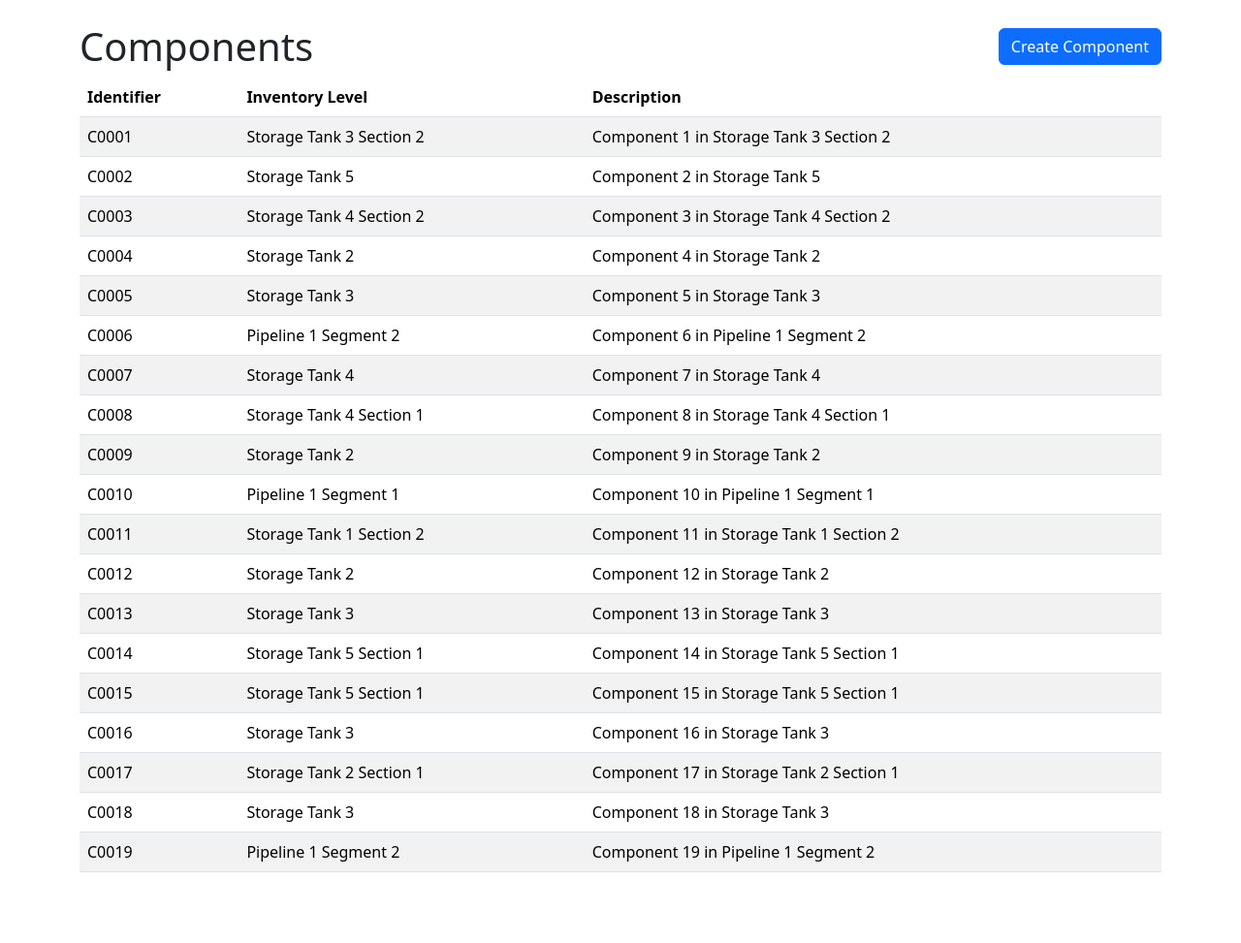
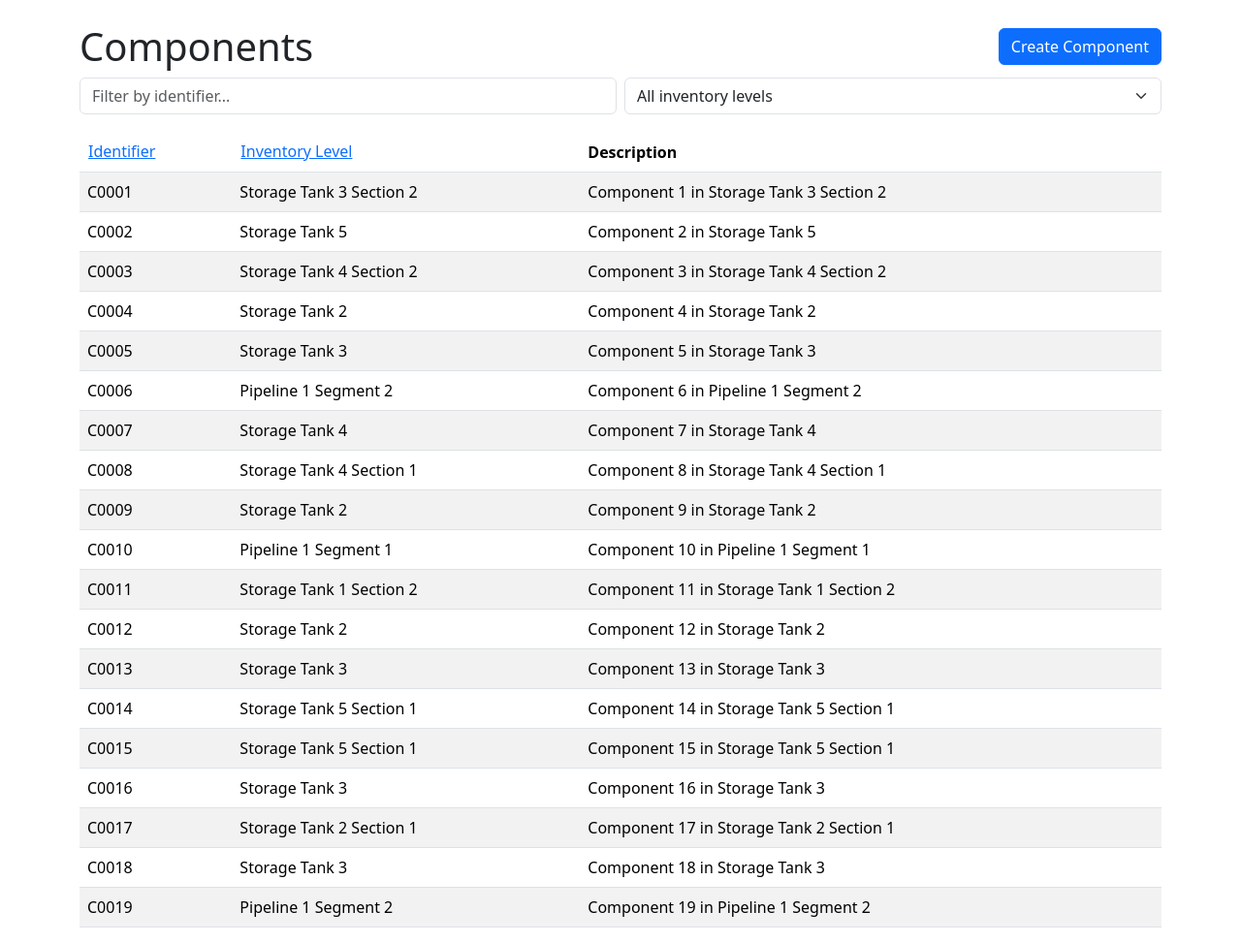
Before and after one commit to JakubJagielski/inventory-managment-app, a Django app: page /components/ in a window 1280 px wide. Shown: the whole page at 97% size. Before the commit the page ends 900 px from the top, so only its background shows below. Run offline with Django 5.2, Linux system fonts and the light colour scheme; data comes from the database, SQL or seed files in the repository; some libraries are stand-ins or nearby versions.

Commit message:
additive filters

```diff
--- a/src/atmio/inventory/templates/atmio/inventory/component_list.html
+++ b/src/atmio/inventory/templates/atmio/inventory/component_list.html
@@ -3,39 +3,99 @@
 <head>
   <meta charset="UTF-8">
   <title>Components</title>
+
+  <!-- HTMX -->
   <script src="https://unpkg.com/htmx.org@1.9.11"></script>
+
+  <!-- Bootstrap -->
   <link href="https://cdn.jsdelivr.net/npm/bootstrap@5.3.2/dist/css/bootstrap.min.css" rel="stylesheet">
   <script src="https://cdn.jsdelivr.net/npm/bootstrap@5.3.2/dist/js/bootstrap.bundle.min.js"></script>
-
 </head>
 <body>
+
 <div class="container mt-4">
-<!-- Title (with create new component button) -->
+
+  <!-- Title + Create button -->
   <h1 class="d-flex justify-content-between align-items-center">
     Components
     <button class="btn btn-primary"
             hx-get="{% url 'component_create' %}"
             hx-target="#create-component-modal .modal-content"
-        hx-trigger="click"
             data-bs-toggle="modal"
             data-bs-target="#create-component-modal">
       Create Component
     </button>
   </h1>
-    <div id="create-component-modal" class="modal fade" tabindex="-1" aria-hidden="true">
+
+  <!-- Modal container -->
+  <div id="create-component-modal" class="modal fade" tabindex="-1">
     <div class="modal-dialog modal-lg modal-dialog-centered">
       <div class="modal-content">
+        <!-- HTMX injects form here -->
       </div>
     </div>
   </div>
 
+  <!-- 🔑 Wrap filters in a form -->
+  <form id="filters-form"
+        hx-get="{% url 'component_table' %}"
+        hx-target="#component-table-body"
+        hx-trigger="input delay:200ms, change">
+    <div class="row mb-3 g-2">
+      <div class="col-md-6">
+        <input type="text"
+               name="filter_identifier"
+               class="form-control"
+               placeholder="Filter by identifier..."
+               value="{{ current_filter_identifier|default:'' }}">
+      </div>
+
+      <div class="col-md-6">
+        <select name="filter_inventory_level" class="form-select">
+          <option value="">All inventory levels</option>
+          {% for lvl in inventory_levels %}
+            <option value="{{ lvl.id }}"
+              {% if lvl.id|stringformat:"s" == current_inventory_level %}selected{% endif %}>
+              {{ lvl.name }}
+            </option>
+          {% endfor %}
+        </select>
+      </div>
+    </div>
+  </form>
 
   <!-- Table -->
   <table class="table table-striped">
     <thead>
       <tr>
-      <th hx-get="{% url 'component_table' %}?sort=identifier" hx-trigger="click" hx-target="#component-table-body" hx-swap="innerHTML">Identifier</th>
-      <th hx-get="{% url 'component_table' %}?sort=inventory_level" hx-trigger="click" hx-target="#component-table-body" hx-swap="innerHTML">Inventory Level</th>
+        <th>
+          <button type="submit"
+                  name="sort"
+                  value="identifier"
+                  hx-get="{% url 'component_table' %}"
+                  hx-target="#component-table-body"
+                  hx-swap="innerHTML"
+                  class="btn btn-link p-0">
+            Identifier
+            {% if current_sort == "identifier" %}
+              {% if current_dir == "desc" %}↓{% else %}↑{% endif %}
+            {% endif %}
+          </button>
+        </th>
+        <th>
+          <button type="submit"
+                  name="sort"
+                  value="inventory_level"
+                  hx-get="{% url 'component_table' %}"
+                  hx-target="#component-table-body"
+                  hx-swap="innerHTML"
+                  class="btn btn-link p-0">
+            Inventory Level
+            {% if current_sort == "inventory_level" %}
+              {% if current_dir == "desc" %}↓{% else %}↑{% endif %}
+            {% endif %}
+          </button>
+        </th>
         <th>Description</th>
       </tr>
     </thead>
@@ -43,10 +103,10 @@
            hx-get="{% url 'component_table' %}"
            hx-trigger="load"
            hx-swap="innerHTML">
+      <!-- Table rows injected here -->
     </tbody>
   </table>
 
-  </table>
 </div>
 </body>
 </html>
--- a/src/atmio/inventory/templates/atmio/inventory/component_table.html
+++ b/src/atmio/inventory/templates/atmio/inventory/component_table.html
@@ -4,4 +4,10 @@
   <td>{{ component.inventory_level.name }}</td>
   <td>{{ component.description }}</td>
 </tr>
+{% empty %}
+<tr>
+  <td colspan="3" class="text-center text-muted">
+    No components found
+  </td>
+</tr>
 {% endfor %}
--- a/src/atmio/inventory/views.py
+++ b/src/atmio/inventory/views.py
@@ -1,34 +1,64 @@
 from django.shortcuts import render
 from .models import Component, InventoryLevel
 
+
 def component_list(request):
-    return render(request, "atmio/inventory/component_list.html")
+    inventory_levels = InventoryLevel.objects.all()
+    return render(
+        request,
+        "atmio/inventory/component_list.html",
+        {"inventory_levels": inventory_levels},
+    )
+
 
 def component_table(request):
-     # Get the "sort" query parameter from the URL
-    sort_field = request.GET.get("sort", "id")  # default sort by id
+    sort = request.GET.get("sort", "id")
+    direction = request.GET.get("dir", "asc")
+    filter_identifier = request.GET.get("filter_identifier", "")
+    filter_inventory_level = request.GET.get("filter_inventory_level", "")
 
-    # Map allowed sort fields to actual model fields
-    allowed_sort_fields = {
-        "identifier": "identifier",
-        "inventory_level": "inventory_level__name",
-    }
+    sort_map = {"identifier": "identifier",
+                "inventory_level": "inventory_level__name"}
+    order_by = sort_map.get(sort, "id")
+    if direction == "desc":
+        order_by = f"-{order_by}"
 
-    order_by = allowed_sort_fields.get(sort_field, "id")
+    components = Component.objects.select_related("inventory_level").all()
 
-    # Fetch components sorted
-    components = Component.objects.select_related("inventory_level").order_by(order_by)
+    if filter_identifier:
+        components = components.filter(identifier__icontains=filter_identifier)
+    if filter_inventory_level:
+        components = components.filter(inventory_level_id=filter_inventory_level)
 
-    return render(request, "atmio/inventory/component_table.html", {"components": components})
+    components = components.order_by(order_by)
+
+    return render(request, "atmio/inventory/component_table.html", {
+        "components": components,
+        "current_sort": sort,
+        "current_dir": direction,
+        "current_filter_identifier": filter_identifier,
+        "current_inventory_level": filter_inventory_level
+    })
 
 def component_create(request):
     inventory_levels = InventoryLevel.objects.all()
+
     if request.method == "POST":
         identifier = request.POST.get("identifier")
         description = request.POST.get("description")
         level_id = request.POST.get("inventory_level")
-        level = InventoryLevel.objects.get(id=level_id)
-        Component.objects.create(identifier=identifier, description=description, inventory_level=level)
-        components = Component.objects.all()
-        return render(request, "atmio/inventory/component_table.html", {"components": components})
-    return render(request, "atmio/inventory/component_form.html", {"inventory_levels": inventory_levels})
+
+        Component.objects.create(
+            identifier=identifier,
+            description=description,
+            inventory_level_id=level_id,
+        )
+
+        # Return ONLY table rows (HTMX swap target)
+        return component_table(request)
+
+    return render(
+        request,
+        "atmio/inventory/component_form.html",
+        {"inventory_levels": inventory_levels},
+    )
```
Also changed, not shown: src/atmio/inventory/templates/base.html (deleted, +0 -13 lines). Lines whose indentation alone changed are shown as unchanged.
